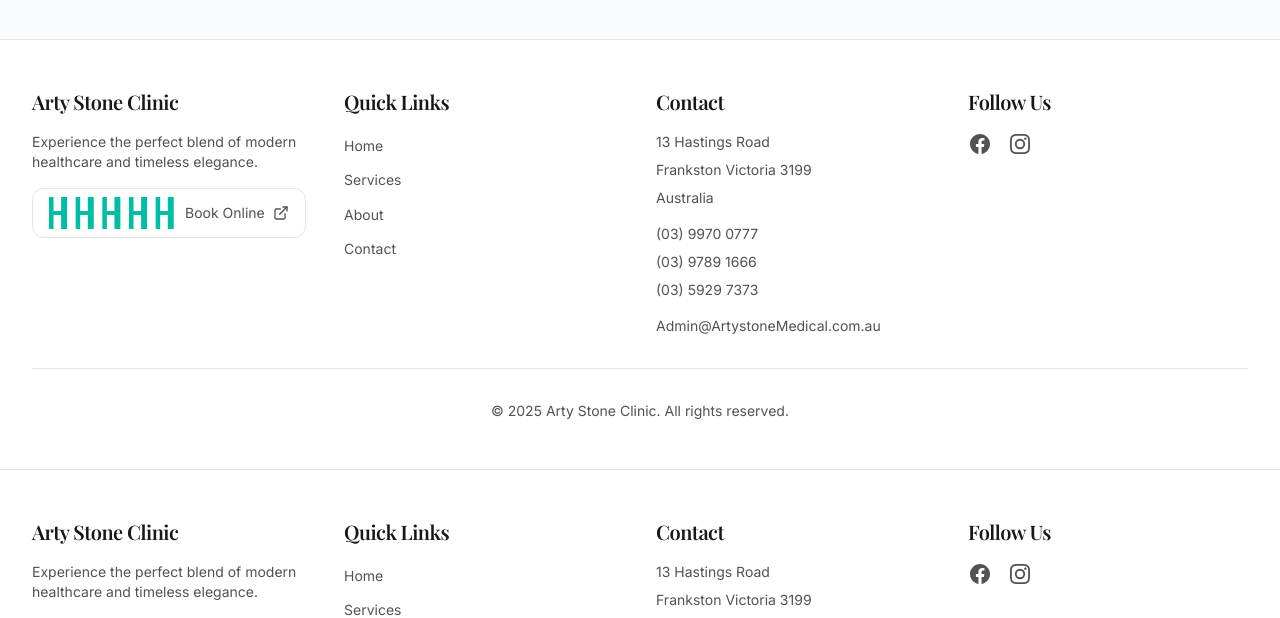
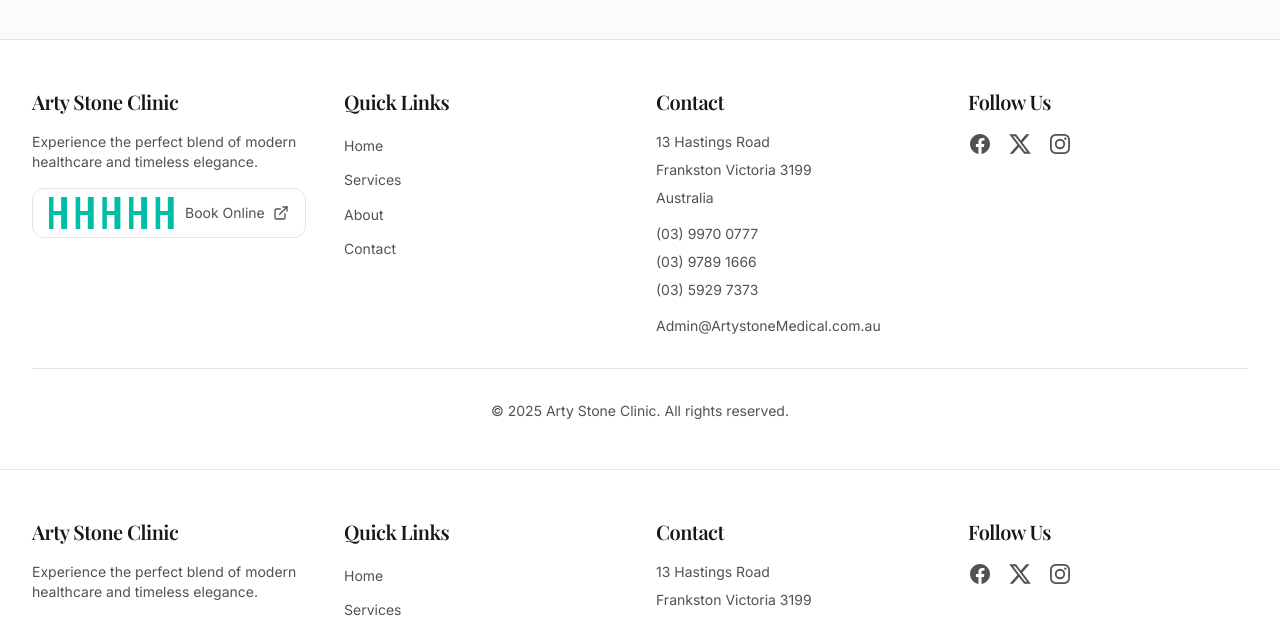
Before and after one commit to ahmedbahrawy/artystone-ai-empowered, a Next.js app: page /services in a window 1280 px wide. Shown: the part 3060-3678 px from the top of the page. Built offline with nearby package versions, Linux system fonts and the light colour scheme; no server answers; a web font is replaced by a local one.

Commit message:
Bump version to 0.2.0

```diff
--- a/src/components/layout/footer.tsx
+++ b/src/components/layout/footer.tsx
@@ -24,6 +24,15 @@ const navigation = {
             d="M22 12c0-5.523-4.477-10-10-10S2 6.477 2 12c0 4.991 3.657 9.128 8.438 9.878v-6.987h-2.54V12h2.54V9.797c0-2.506 1.492-3.89 3.777-3.89 1.094 0 2.238.195 2.238.195v2.46h-1.26c-1.243 0-1.63.771-1.63 1.562V12h2.773l-.443 2.89h-2.33v6.988C18.343 21.128 22 16.991 22 12z"
             clipRule="evenodd"
           />
+        </svg>
+      ),
+    },
+    {
+      name: 'X (Twitter)',
+      href: 'https://x.com/ArtystoneC5190',
+      icon: (props: React.SVGProps<SVGSVGElement>) => (
+        <svg fill="currentColor" viewBox="0 0 24 24" {...props}>
+          <path d="M18.244 2.25h3.308l-7.227 8.26 8.502 11.24H16.17l-5.214-6.817L4.99 21.75H1.68l7.73-8.835L1.254 2.25H8.08l4.713 6.231zm-1.161 17.52h1.833L7.084 4.126H5.117z" />
         </svg>
       ),
     },
--- a/src/features/home/sections/hero/hero-image.tsx
+++ b/src/features/home/sections/hero/hero-image.tsx
@@ -102,9 +102,9 @@ export function HeroImage() {
     handleVideoLoad,
     handleVideoError
   } = useThemeVideo({
-    lightVideo: '/videos/clinic-light.mp4',
-    semiLightVideo: '/videos/clinic-semi-light.mp4',
-    darkVideo: '/videos/clinic-dark.mp4',
+    lightVideo: '/home-hero.mp4',
+    semiLightVideo: '/home-hero.mp4',
+    darkVideo: '/home-hero.mp4',
     fallbackImage: '/images/clinic-welcome.webp',
   });
 
@@ -112,6 +112,11 @@ export function HeroImage() {
     if (videoRef.current) {
       setIsVideoLoaded(true);
       handleVideoLoad();
+      // Ensure video is playing
+      videoRef.current.play().catch(error => {
+        console.warn('Video autoplay failed:', error);
+        handleVideoError();
+      });
     }
   };
 
@@ -162,15 +167,17 @@ export function HeroImage() {
             initial={{ filter: 'blur(10px)', scale: 1.1 }}
             animate={{
               filter: isVideoLoaded ? 'blur(0px)' : 'blur(10px)',
-              scale: isVideoLoaded ? 1 : 1.1
+              scale: isVideoLoaded ? 1 : 1.1,
+              opacity: isVideoLoaded ? 1 : 0
             }}
             transition={{ duration: 1.2, ease: 'easeOut' }}
             preload="auto"
+            poster={fallbackImage}
           >
             <source src={videoSrc} type="video/mp4" />
             <Image
               src={fallbackImage}
-              alt="Hero"
+              alt="Arty Stone Clinic Welcome"
               fill
               priority
               className="object-cover"
@@ -181,7 +188,7 @@ export function HeroImage() {
         ) : (
           <Image
             src={fallbackImage}
-            alt="Hero"
+            alt="Arty Stone Clinic Welcome"
             fill
             priority
             className="object-cover"
```
